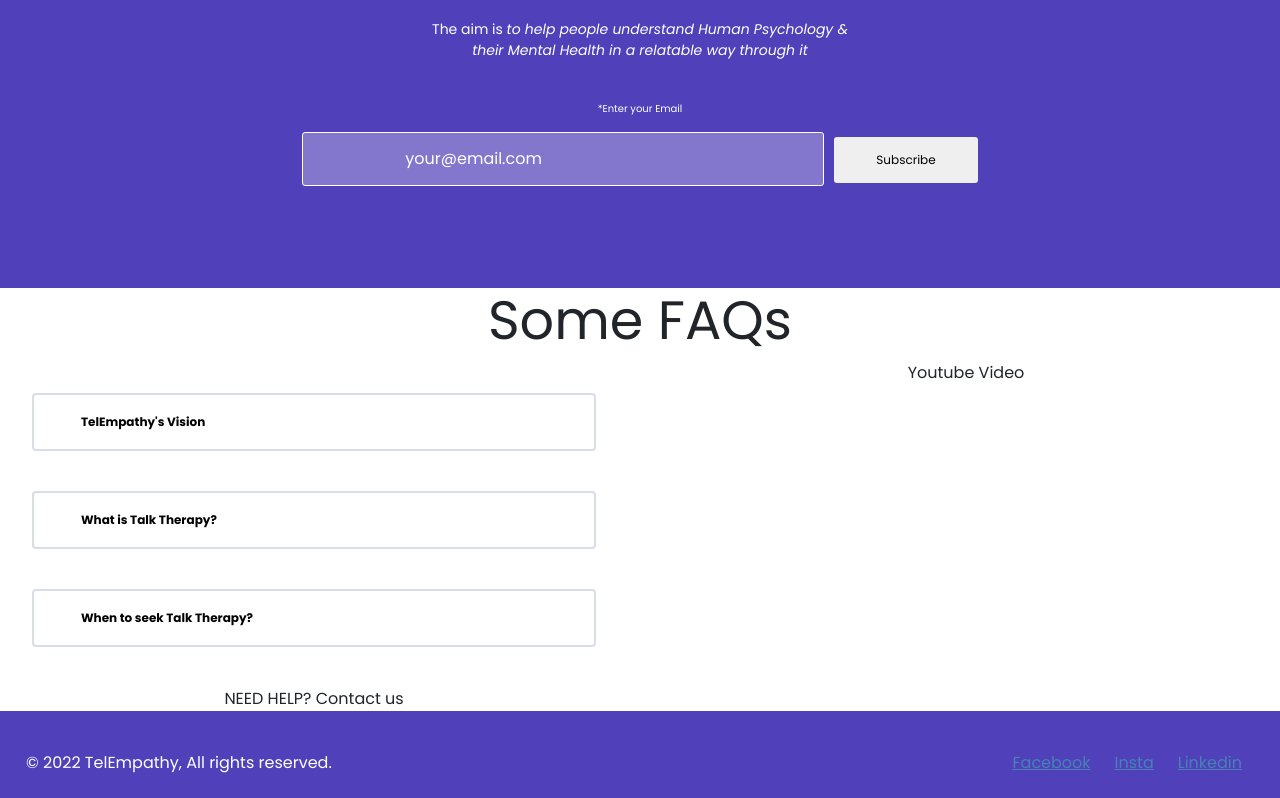
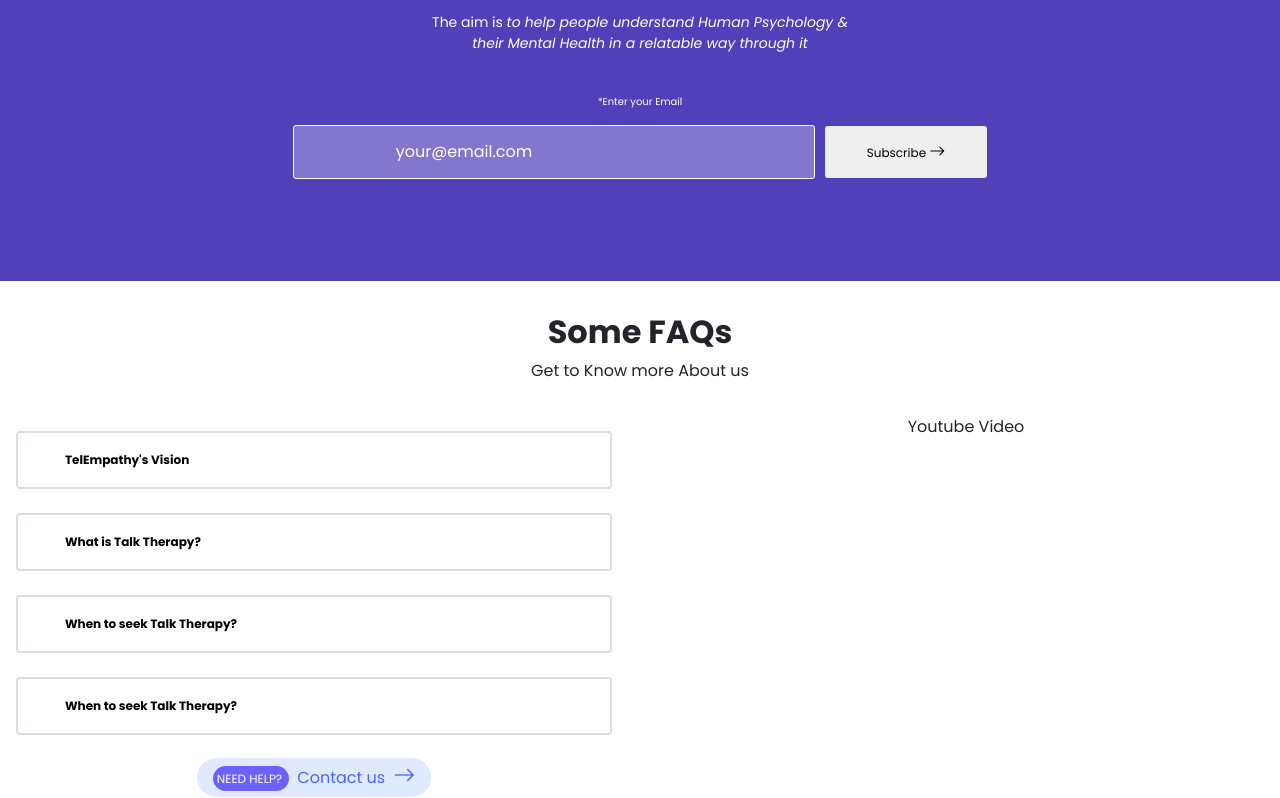
Before and after one commit to aniket7515/TelEmpathy_Internship_work, a React (Create React App) app: page / in a window 1280 px wide. Shown: the part 682-1480 px from the top of the page. Built offline with nearby package versions, Linux system fonts and the light colour scheme.

Commit message:
Added some css in footer , newsleter , faq

```diff
--- a/public/index.html
+++ b/public/index.html
@@ -25,6 +25,7 @@
       Learn how to configure a non-root public URL by running `npm run build`.
     -->
     <link href="https://cdn.jsdelivr.net/npm/bootstrap@5.1.3/dist/css/bootstrap.min.css" rel="stylesheet" integrity="sha384-1BmE4kWBq78iYhFldvKuhfTAU6auU8tT94WrHftjDbrCEXSU1oBoqyl2QvZ6jIW3" crossorigin="anonymous">
+    <link rel="stylesheet" href="https://cdn.jsdelivr.net/npm/bootstrap-icons@1.3.0/font/bootstrap-icons.css">
     <script src="https://cdn.jsdelivr.net/npm/bootstrap@5.1.3/dist/js/bootstrap.bundle.min.js" integrity="sha384-ka7Sk0Gln4gmtz2MlQnikT1wXgYsOg+OMhuP+IlRH9sENBO0LRn5q+8nbTov4+1p" crossorigin="anonymous"></script>
     <title>React App</title>
   </head>
--- a/src/components/Accordion.css
+++ b/src/components/Accordion.css
@@ -9,7 +9,7 @@
 }
 div.c{
   position: relative;
-  margin:2em;
+  margin:1em;
 }
 .accordion input{
   position: absolute;
--- a/src/components/Accordion.jsx
+++ b/src/components/Accordion.jsx
@@ -22,7 +22,15 @@
   <input type="checkbox" id="faq-3"/>
   <h1><label for="faq-3">When to seek Talk Therapy?</label></h1>
   <div className="p">
-    <p>I was inpired by an article on css-tricks. <a href="https://css-tricks.com/the-checkbox-hack/">link to article</a>
+    <p>I was inpired by
+    </p>
+  </div>
+</div>
+<div className="c">
+  <input type="checkbox" id="faq-3"/>
+  <h1><label for="faq-3">When to seek Talk Therapy?</label></h1>
+  <div className="p">
+    <p>I was inpired by
     </p>
   </div>
 </div>
--- a/src/components/Faq.jsx
+++ b/src/components/Faq.jsx
@@ -6,13 +6,14 @@
 
 const Faq = () => {
   return (
-    <div className="faq">
-        <h1>Some FAQs</h1>
+    <div className="faq mt-3 mb-3" style={{paddingBottom:"70px"}}>
+        <h1 className="text-center pt-3" style={{fontSize: '32px',fontWeight: 'bold'}}>Some FAQs</h1>
+        <p className="text-center pb-3"style={{fontSize: '16px'}}>Get to Know more About us</p>
         <div className="row">
-            <div className="col-md-6 col-12 left">
+            <div className="col-md-6 col-12 left text-center">
             <Accordion/>
             <div>
-                <span> <span> NEED HELP? </span>Contact us</span>
+                <span className="p-2" style={{backgroundColor:"#DFEAFE",borderRadius:"20px",color:"#4D61FC"}}> <span className="p-1 mx-2" style={{backgroundColor:"#6D61FC",borderRadius:"20px",color:"#fff",fontSize:"12px"}}> NEED HELP? </span>Contact us<i class="bi bi-arrow-right p-2" style={{fontSize:"22px"}}/></span>
             </div>
 
             </div>
--- a/src/components/Footer.jsx
+++ b/src/components/Footer.jsx
@@ -10,9 +10,9 @@
 
             </div>
             <div className="socials">
-                <a href="">Facebook</a>
-                <a href="">Insta</a>
-                <a href="">Linkedin</a>
+                <a href=""><i style={{color: 'white',fontSize:"22px"}} class="bi bi-facebook"></i></a>
+                <a href=""><i style={{color: 'white',fontSize:"22px"}} class="bi bi-instagram"></i></a>
+                <a href=""><i style={{color: 'white',fontSize:"22px"}} class="bi bi-linkedin"></i></a>
             </div>
         </div>
         <div className="unicorn">
--- a/src/components/Header.css
+++ b/src/components/Header.css
@@ -10,6 +10,7 @@
     border-radius:5px;
 
 }
+
 @media only screen and (min-width: 1000px) {
     .header{
        margin-left:60px;
@@ -18,7 +19,7 @@
        /* text-align:left; */
 
     }
-    h1{
+    .header-left-side h1{
         /* font-weight: normal !important; */
         font-size: 54px !important;
     }
--- a/src/components/Header.jsx
+++ b/src/components/Header.jsx
@@ -64,7 +64,7 @@
                     MESSAGE US
                   </span>
                   <span className="p-1" style={{ color: "#627efc" ,fontSize: "12px"}}>
-                    for getting started
+                    for getting started<i class="bi bi-arrow-right " style={{fontSize:"16px"}}/>
                   </span>
                 </span>
 
--- a/src/components/NewsLetter.jsx
+++ b/src/components/NewsLetter.jsx
@@ -15,7 +15,7 @@
             <input type="email" className="input" placeholder="your@email.com"/>
 
 
-            <button>Subscribe</button>
+            <button>Subscribe <i class="bi bi-arrow-right" style={{fontSize:"16px"}}/></button>
 
         </div>
 
```
